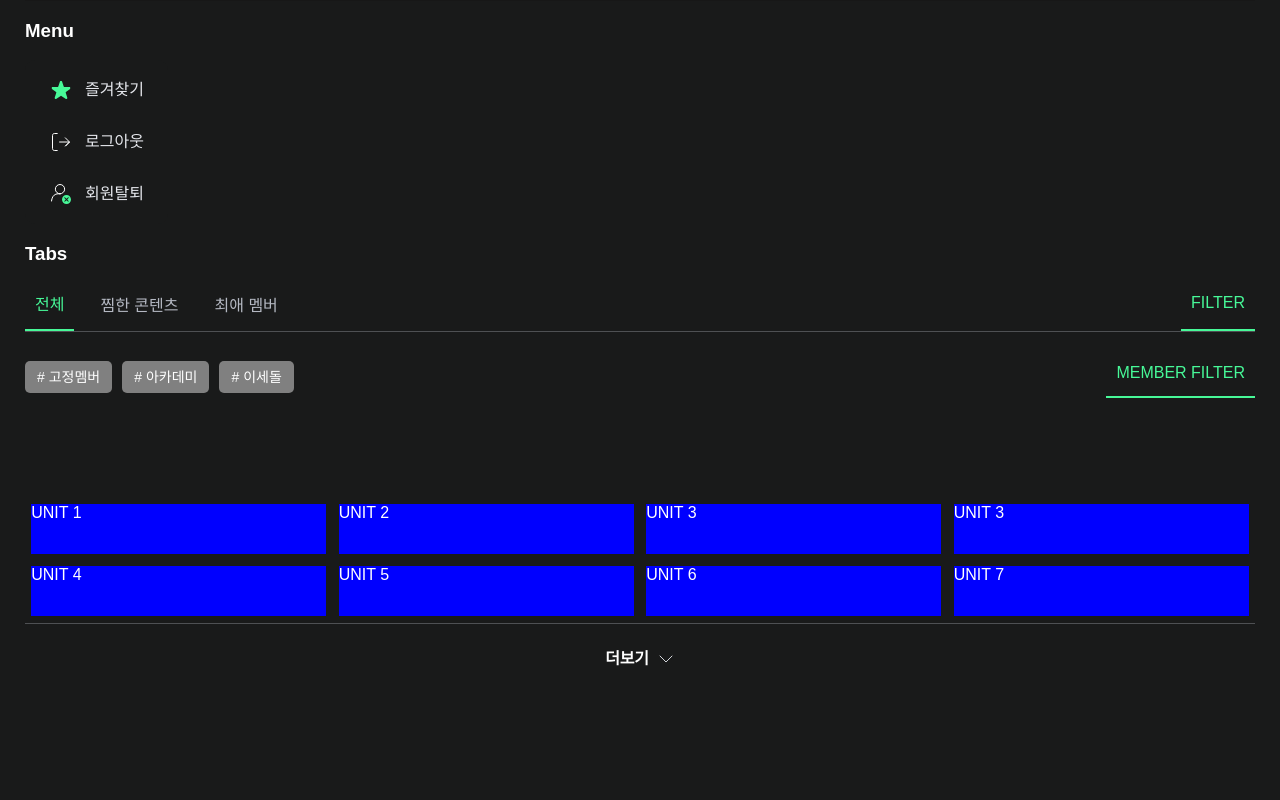
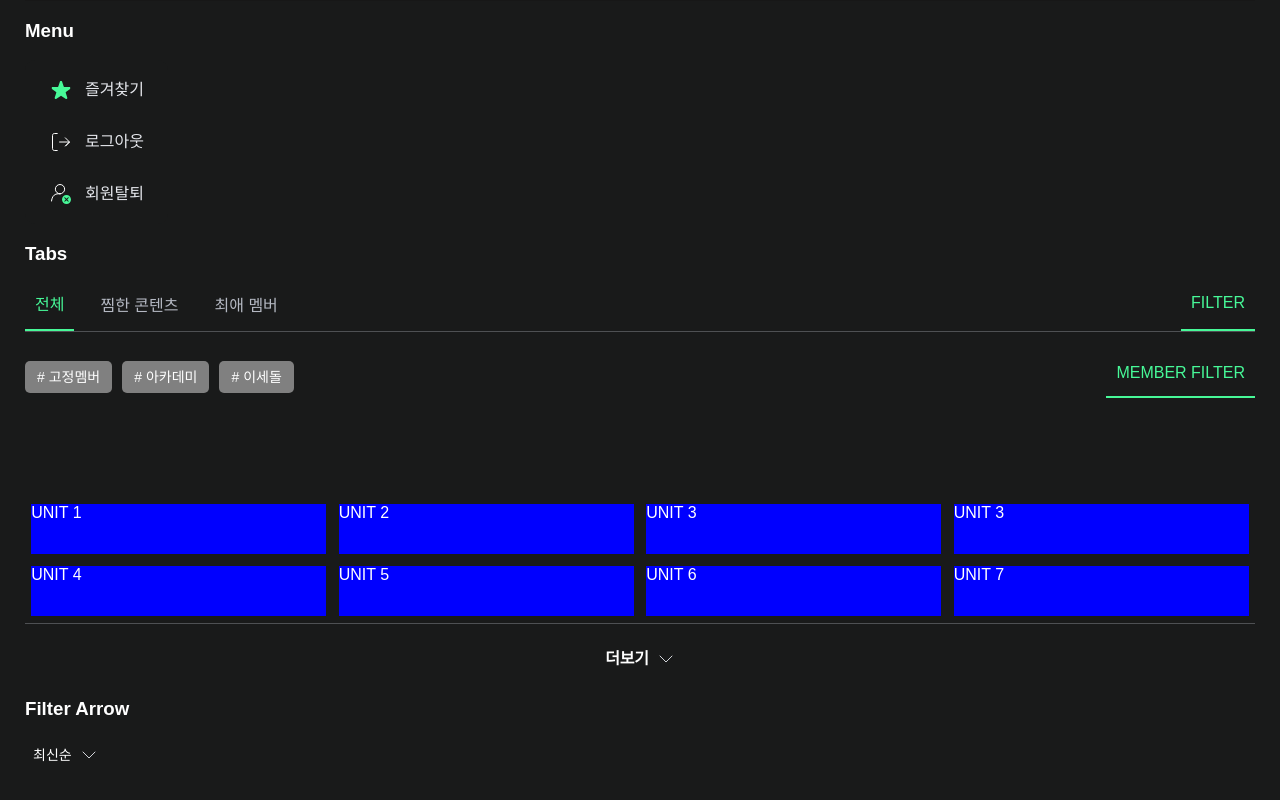
Before and after one commit to waktaplay/ui, a React (Vite) app: page / in a window 1280 px wide. Shown: the part 663-1463 px from the top of the page. Before the commit the page ends 1372 px from the top, so only its background shows below. Built offline with nearby package versions, Linux system fonts and the light colour scheme; a web font is replaced by a local one.

Commit message:
🎨feat: preview 를 App 으로 변경된 부분 적용

```diff
--- a/src/App.tsx
+++ b/src/App.tsx
@@ -14,6 +14,7 @@ import TabShowMore from "@components/Tabs/elements/TabShowMore"
 import FavorateSvg from "@assets/icons/favorate.svg"
 import LogoutSvg from "@assets/icons/out.svg"
 import Withdraw from "@assets/icons/withdraw.svg"
+import { FilterArrow } from "./components/Filter"
 
 // TODO : 아래 더미데이터들은 원하는 내용으로 바꾸시면 되고 unit은 지우셔도 무방합니다.
 const TABS = [
@@ -191,6 +192,18 @@ const App = () => {
           {selectedTabIndex === 2 && <div>3content3</div>}
         </div>
       </section>
+
+      <section>
+        <h3>Filter Arrow</h3>
+        <FilterArrow
+          options={[
+            { label: "최신순", value: "newest" },
+            { label: "오래된순", value: "oldest" },
+            { label: "조회순", value: "views" },
+          ]}
+          onChange={value => alert(`filter 의 options 이 선택되었습니다 "${value}"`)}
+        />
+      </section>
     </article>
   )
 }
```
